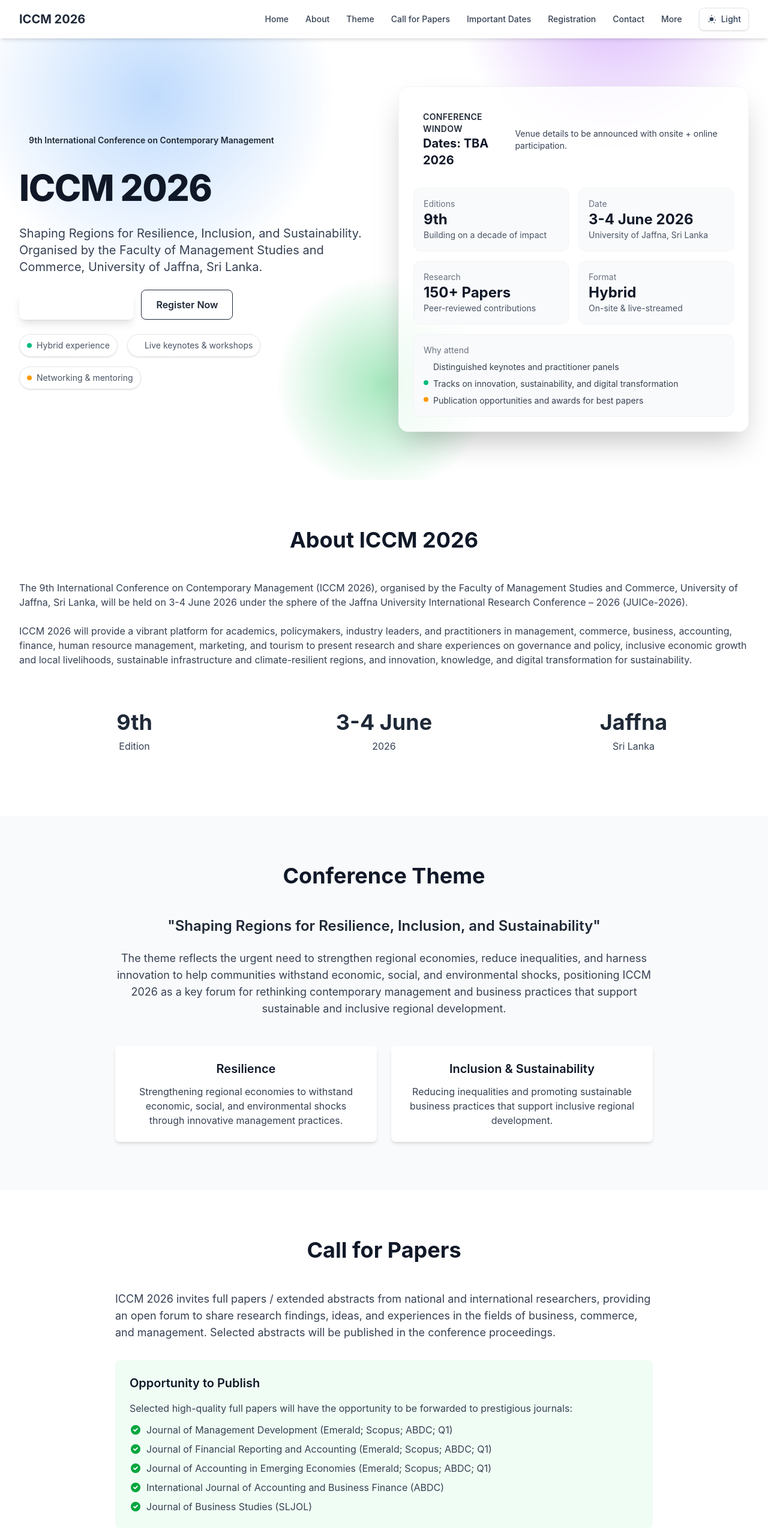
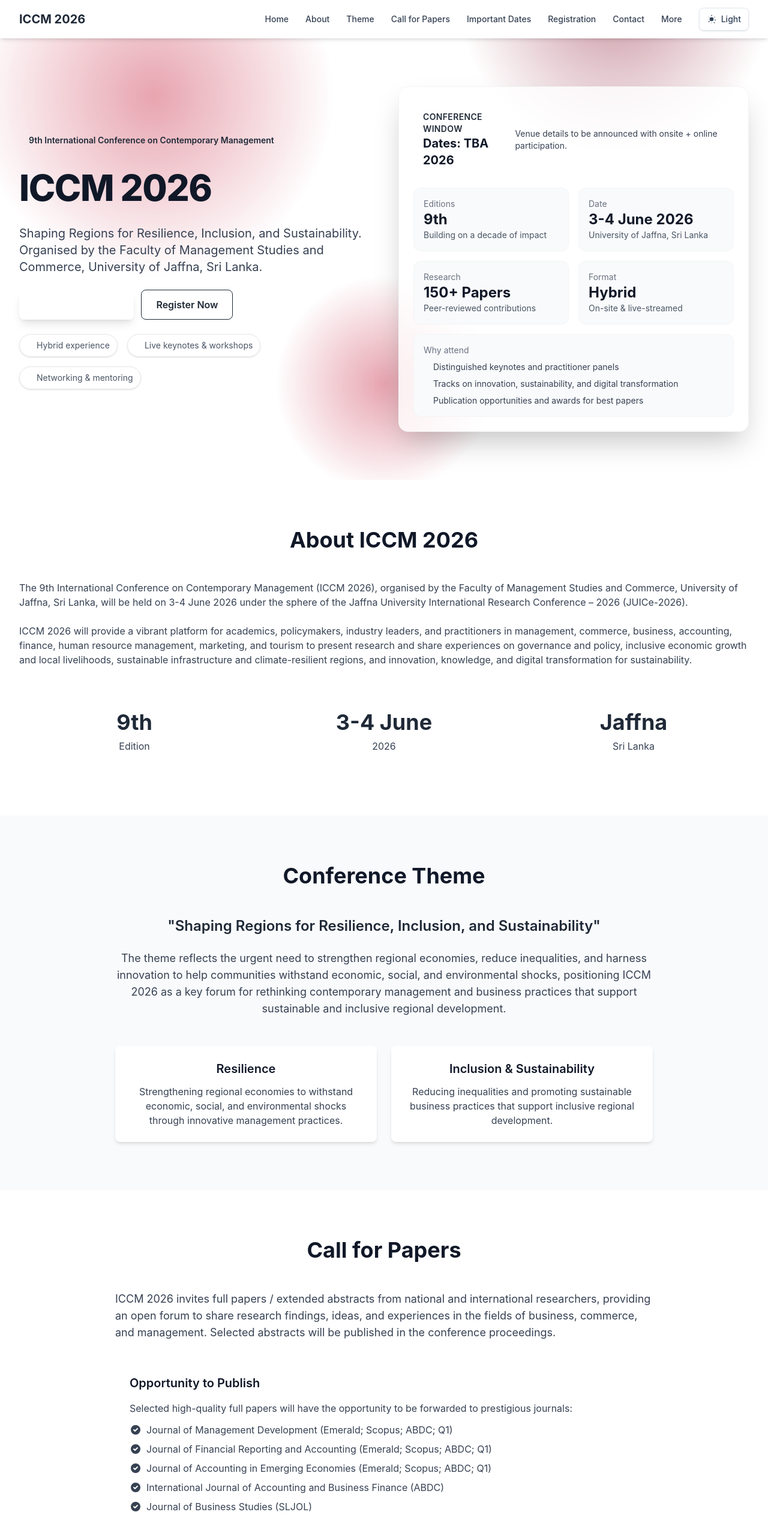
Before and after one commit to achchuthany/iccm-2026, a React (Vite) app: page / in a window 1280 px wide. Shown: the top 2566 px of the page at 60% size. Built offline with nearby package versions, Linux system fonts and the light colour scheme.

Commit message:
Replace all non-brand colors with Cardinal Red and Burgundy brand colors
Co-authored-by: achchuthany <5129701+achchuthany@users.noreply.github.com>

```diff
--- a/src/pages/CallForPapers.jsx
+++ b/src/pages/CallForPapers.jsx
@@ -11,7 +11,7 @@ const CallForPapers = () => {
             an open forum to share research findings, ideas, and experiences in the fields of business, commerce,
             and management. Selected abstracts will be published in the conference proceedings.
           </p>
-          <div className="bg-green-50 dark:bg-gray-800 rounded-lg p-6 mb-8">
+          <div className="bg-secondary/10 dark:bg-gray-800 rounded-lg p-6 mb-8">
             <h3 className="text-xl font-semibold text-gray-900 dark:text-white mb-4">
               Opportunity to Publish
             </h3>
@@ -20,31 +20,31 @@ const CallForPapers = () => {
             </p>
             <ul className="space-y-2 text-gray-700 dark:text-gray-300">
               <li className="flex items-start">
-                <svg className="w-5 h-5 text-green-600 dark:text-green-400 mr-2 flex-shrink-0 mt-0.5" fill="currentColor" viewBox="0 0 20 20">
+                <svg className="w-5 h-5 text-secondary dark:text-secondary mr-2 flex-shrink-0 mt-0.5" fill="currentColor" viewBox="0 0 20 20">
                   <path fillRule="evenodd" d="M10 18a8 8 0 100-16 8 8 0 000 16zm3.707-9.293a1 1 0 00-1.414-1.414L9 10.586 7.707 9.293a1 1 0 00-1.414 1.414l2 2a1 1 0 001.414 0l4-4z" clipRule="evenodd" />
                 </svg>
                 <span>Journal of Management Development (Emerald; Scopus; ABDC; Q1)</span>
               </li>
               <li className="flex items-start">
-                <svg className="w-5 h-5 text-green-600 dark:text-green-400 mr-2 flex-shrink-0 mt-0.5" fill="currentColor" viewBox="0 0 20 20">
+                <svg className="w-5 h-5 text-secondary dark:text-secondary mr-2 flex-shrink-0 mt-0.5" fill="currentColor" viewBox="0 0 20 20">
                   <path fillRule="evenodd" d="M10 18a8 8 0 100-16 8 8 0 000 16zm3.707-9.293a1 1 0 00-1.414-1.414L9 10.586 7.707 9.293a1 1 0 00-1.414 1.414l2 2a1 1 0 001.414 0l4-4z" clipRule="evenodd" />
                 </svg>
                 <span>Journal of Financial Reporting and Accounting (Emerald; Scopus; ABDC; Q1)</span>
               </li>
               <li className="flex items-start">
-                <svg className="w-5 h-5 text-green-600 dark:text-green-400 mr-2 flex-shrink-0 mt-0.5" fill="currentColor" viewBox="0 0 20 20">
+                <svg className="w-5 h-5 text-secondary dark:text-secondary mr-2 flex-shrink-0 mt-0.5" fill="currentColor" viewBox="0 0 20 20">
                   <path fillRule="evenodd" d="M10 18a8 8 0 100-16 8 8 0 000 16zm3.707-9.293a1 1 0 00-1.414-1.414L9 10.586 7.707 9.293a1 1 0 00-1.414 1.414l2 2a1 1 0 001.414 0l4-4z" clipRule="evenodd" />
                 </svg>
                 <span>Journal of Accounting in Emerging Economies (Emerald; Scopus; ABDC; Q1)</span>
               </li>
               <li className="flex items-start">
-                <svg className="w-5 h-5 text-green-600 dark:text-green-400 mr-2 flex-shrink-0 mt-0.5" fill="currentColor" viewBox="0 0 20 20">
+                <svg className="w-5 h-5 text-secondary dark:text-secondary mr-2 flex-shrink-0 mt-0.5" fill="currentColor" viewBox="0 0 20 20">
                   <path fillRule="evenodd" d="M10 18a8 8 0 100-16 8 8 0 000 16zm3.707-9.293a1 1 0 00-1.414-1.414L9 10.586 7.707 9.293a1 1 0 00-1.414 1.414l2 2a1 1 0 001.414 0l4-4z" clipRule="evenodd" />
                 </svg>
                 <span>International Journal of Accounting and Business Finance (ABDC)</span>
               </li>
               <li className="flex items-start">
-                <svg className="w-5 h-5 text-green-600 dark:text-green-400 mr-2 flex-shrink-0 mt-0.5" fill="currentColor" viewBox="0 0 20 20">
+                <svg className="w-5 h-5 text-secondary dark:text-secondary mr-2 flex-shrink-0 mt-0.5" fill="currentColor" viewBox="0 0 20 20">
                   <path fillRule="evenodd" d="M10 18a8 8 0 100-16 8 8 0 000 16zm3.707-9.293a1 1 0 00-1.414-1.414L9 10.586 7.707 9.293a1 1 0 00-1.414 1.414l2 2a1 1 0 001.414 0l4-4z" clipRule="evenodd" />
                 </svg>
                 <span>Journal of Business Studies (SLJOL)</span>
--- a/src/pages/Committees.jsx
+++ b/src/pages/Committees.jsx
@@ -110,19 +110,19 @@ const Committees = () => {
             <div className="space-y-8">
               {/* Editor-in-Chief and Managing Editor */}
               <div className="grid md:grid-cols-2 gap-6 max-w-3xl mx-auto">
-                <div className="p-6 bg-green-50 dark:bg-green-900 rounded-lg shadow-md text-center">
+                <div className="p-6 bg-secondary/10 dark:bg-secondary/30 rounded-lg shadow-md text-center">
                   <h4 className="text-lg font-semibold text-gray-900 dark:text-white mb-2">
                     {committees.editorial.chief.name}
                   </h4>
-                  <p className="text-green-600 dark:text-green-400 font-medium">
+                  <p className="text-secondary dark:text-secondary font-medium">
                     {committees.editorial.chief.role}
                   </p>
                 </div>
-                <div className="p-6 bg-green-50 dark:bg-green-900 rounded-lg shadow-md text-center">
+                <div className="p-6 bg-secondary/10 dark:bg-secondary/30 rounded-lg shadow-md text-center">
                   <h4 className="text-lg font-semibold text-gray-900 dark:text-white mb-2">
                     {committees.editorial.managing.name}
                   </h4>
-                  <p className="text-green-600 dark:text-green-400 font-medium">
+                  <p className="text-secondary dark:text-secondary font-medium">
                     {committees.editorial.managing.role}
                   </p>
                 </div>
--- a/src/pages/Home.jsx
+++ b/src/pages/Home.jsx
@@ -20,7 +20,7 @@ const Home = () => {
       className="relative overflow-hidden min-h-screen flex items-center bg-gradient-to-br from-primary/10 via-white to-secondary/10 dark:from-gray-900 dark:via-gray-900 dark:to-gray-800 pt-16"
     >
       <div
-        className="absolute inset-0 opacity-40 bg-[radial-gradient(circle_at_20%_20%,#60a5fa,transparent_25%),radial-gradient(circle_at_80%_0%,#a855f7,transparent_20%),radial-gradient(circle_at_50%_80%,#22c55e,transparent_20%)]"
+        className="absolute inset-0 opacity-40 bg-[radial-gradient(circle_at_20%_20%,#C41E3A,transparent_25%),radial-gradient(circle_at_80%_0%,#800020,transparent_20%),radial-gradient(circle_at_50%_80%,#C41E3A,transparent_20%)]"
         aria-hidden="true"
       />
 
@@ -56,7 +56,7 @@ const Home = () => {
 
             <div className="flex flex-wrap gap-4 text-sm text-gray-600 dark:text-gray-300">
               <span className="inline-flex items-center gap-2 px-3 py-2 rounded-full bg-white/80 dark:bg-gray-800 border border-gray-200 dark:border-gray-700 shadow-sm">
-                <span className="h-2 w-2 rounded-full bg-emerald-500" /> Hybrid
+                <span className="h-2 w-2 rounded-full bg-secondary" /> Hybrid
                 experience
               </span>
               <span className="inline-flex items-center gap-2 px-3 py-2 rounded-full bg-white/80 dark:bg-gray-800 border border-gray-200 dark:border-gray-700 shadow-sm">
@@ -64,7 +64,7 @@ const Home = () => {
                 keynotes & workshops
               </span>
               <span className="inline-flex items-center gap-2 px-3 py-2 rounded-full bg-white/80 dark:bg-gray-800 border border-gray-200 dark:border-gray-700 shadow-sm">
-                <span className="h-2 w-2 rounded-full bg-amber-500" />{" "}
+                <span className="h-2 w-2 rounded-full bg-primary" />{" "}
                 Networking & mentoring
               </span>
             </div>
@@ -116,12 +116,12 @@ const Home = () => {
                     Distinguished keynotes and practitioner panels
                   </li>
                   <li className="flex items-start gap-2">
-                    <span className="mt-1 h-2 w-2 rounded-full bg-emerald-500" />{" "}
+                    <span className="mt-1 h-2 w-2 rounded-full bg-secondary" />{" "}
                     Tracks on innovation, sustainability, and digital
                     transformation
                   </li>
                   <li className="flex items-start gap-2">
-                    <span className="mt-1 h-2 w-2 rounded-full bg-amber-500" />{" "}
+                    <span className="mt-1 h-2 w-2 rounded-full bg-primary" />{" "}
                     Publication opportunities and awards for best papers
                   </li>
                 </ul>
--- a/src/pages/Programme.jsx
+++ b/src/pages/Programme.jsx
@@ -57,8 +57,8 @@ const Programme = () => {
           </div>
 
           {/* Panel Discussion Details */}
-          <div className="bg-green-50 dark:bg-gray-800 rounded-lg p-8 mb-8">
-            <h3 className="text-2xl font-bold text-green-600 dark:text-green-400 mb-4">
+          <div className="bg-secondary/10 dark:bg-gray-800 rounded-lg p-8 mb-8">
+            <h3 className="text-2xl font-bold text-secondary dark:text-secondary mb-4">
               Panel Discussion
             </h3>
             <p className="text-xl text-gray-700 dark:text-gray-300 mb-6 italic">
--- a/src/pages/Sponsors.jsx
+++ b/src/pages/Sponsors.jsx
@@ -17,7 +17,7 @@ const Sponsors = () => {
               Academic Partner
             </h3>
             <div className="flex justify-center">
-              <div className="bg-gradient-to-br from-green-100 to-green-200 dark:from-green-900 dark:to-green-800 rounded-lg p-12 shadow-lg max-w-md">
+              <div className="bg-gradient-to-br from-primary/20 to-secondary/20 dark:from-primary/30 dark:to-secondary/30 rounded-lg p-12 shadow-lg max-w-md">
                 <p className="text-2xl font-bold text-center text-gray-900 dark:text-white">
                   Emerald Publishing
                 </p>
```
